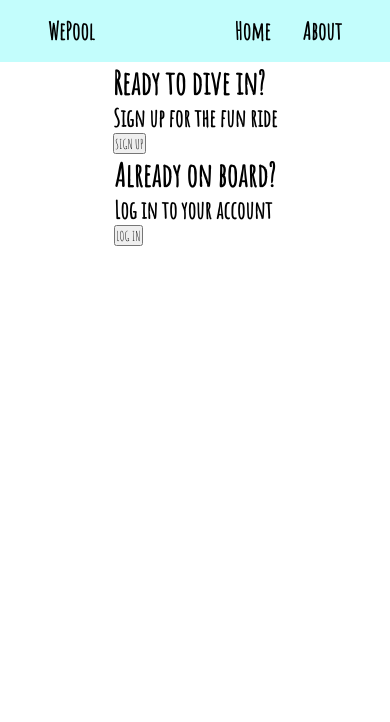
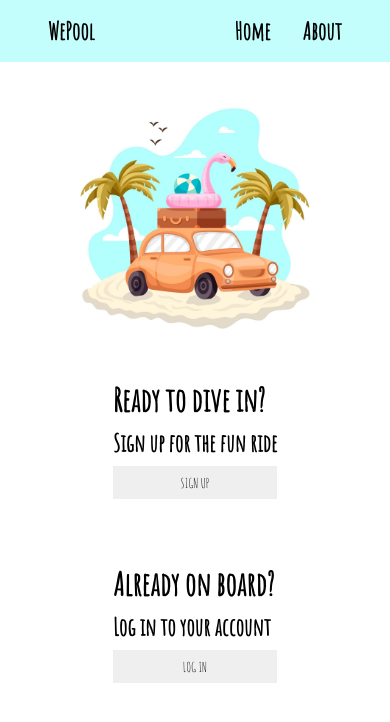
Before and after one commit to ivanapejicic/capstone, a React (Create React App) app: page /user in a window 390 px wide. Shown: the top 722 px of the page. Built offline with nearby package versions, Linux system fonts and the light colour scheme.

Commit message:
Front-end for /user page completed. Made some changes for tablet and desktop view for page to be responsive

```diff
--- a/src/assets/components/Header/Header.scss
+++ b/src/assets/components/Header/Header.scss
@@ -15,7 +15,7 @@
         padding: 1rem 7rem;
     }
     @include desktop{
-        padding: 1rem 8rem;
+        padding: 1rem 15rem;
 
     }
 
--- a/src/assets/pages/User/User.js
+++ b/src/assets/pages/User/User.js
@@ -1,20 +1,24 @@
 import Header from '../../components/Header/Header';
 import './User.scss';
+import car from '../../images/home.jpeg'
 
 
 function User() {
     return(
         <div className='user'>
             <Header />
-            <div className='user__top'>
-                <h1 className='user__top-title'>Ready to dive in?</h1>
-                <h2 className='user__top-subtitle'>Sign up for the fun ride</h2>
-                <button className='user__top-button'>SIGN UP</button>
+            <img className='user__photo' src={car} alt='same car that was on a home page, with luggage on top, in tropical area'></img>
+            <div className='user__content'>
+            <div className='user__content-box'>
+                <h1 className='user__content-box__title'>Ready to dive in?</h1>
+                <h2 className='user__content-box__subtitle'>Sign up for the fun ride</h2>
+                <button className='user__content-box__button'>SIGN UP</button>
             </div>
-            <div className='user__bottom'>
-                <h1 className='user__bottom-title'>Already on board?</h1>
-                <h2 className='user__bottom-subtitle'>Log in to your account</h2>
-                <button className='user__bottom-title'>LOG IN</button>
+            <div className='user__content-box'>
+                <h1 className='user__content-box__title'>Already on board?</h1>
+                <h2 className='user__content-box__subtitle'>Log in to your account</h2>
+                <button className='user__content-box__button'>LOG IN</button>
+            </div>
             </div>
         </div>
     );
--- a/src/assets/pages/User/User.scss
+++ b/src/assets/pages/User/User.scss
@@ -2,9 +2,82 @@
 @use '../../styles/partials/mixin' as *;
 @use '../../styles/partials/variables' as *;
 
-.user{
+.user {
     display: flex;
     flex-direction: column;
     align-items: center;
     justify-content: center;
+
+    &__photo {
+        width: 30vh;
+        height: 30vh;
+        margin-top: 2rem;
+
+        @include tablet {
+            width: 50vh;
+            height: 50vh;
+        }
+
+        @include desktop {
+            width: 50vh;
+            height: 50vh;
+        }
+    }
+
+    &__content {
+        display: flex;
+        flex-direction: column;
+
+        @include tablet{
+            flex-direction: row;
+            align-items: baseline;
+            gap: 6rem;
+            margin-bottom: 1rem;
+        }
+
+        @include desktop{
+            flex-direction: row;
+            align-items: baseline;
+            gap: 15rem;
+        }
+        &-box {
+            margin: 2rem;
+
+
+            &__title {
+                margin-bottom: .5rem;
+
+                @include tablet {
+                    font-size: 2.5rem;
+                }
+                @include desktop {
+                    font-size: 3rem;
+                }
+            }
+
+            &__subtitle {
+                margin-bottom: .5rem;
+
+                @include tablet {
+                    font-size: 1.5rem;
+                    margin-bottom: 2rem;
+                }
+                @include desktop {
+                    font-size: 2rem;
+                    margin-bottom: 2rem;
+                }
+            }
+
+            &__button {
+                width: 100%;
+                background-color: light-grey;
+                border: none;
+                padding: .5rem;
+
+                &:hover {
+                    background-color: $turquoise;
+                }
+            }
+        }
+    }
 }
```
